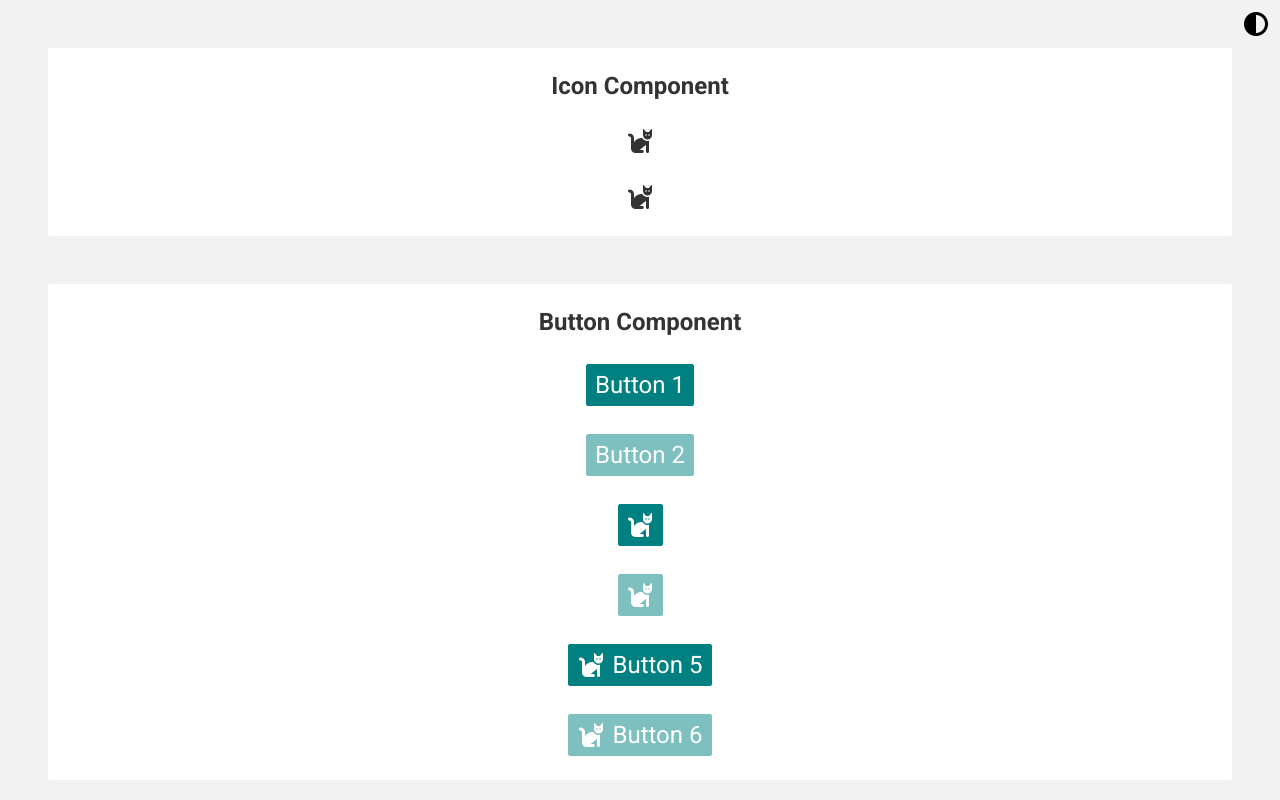
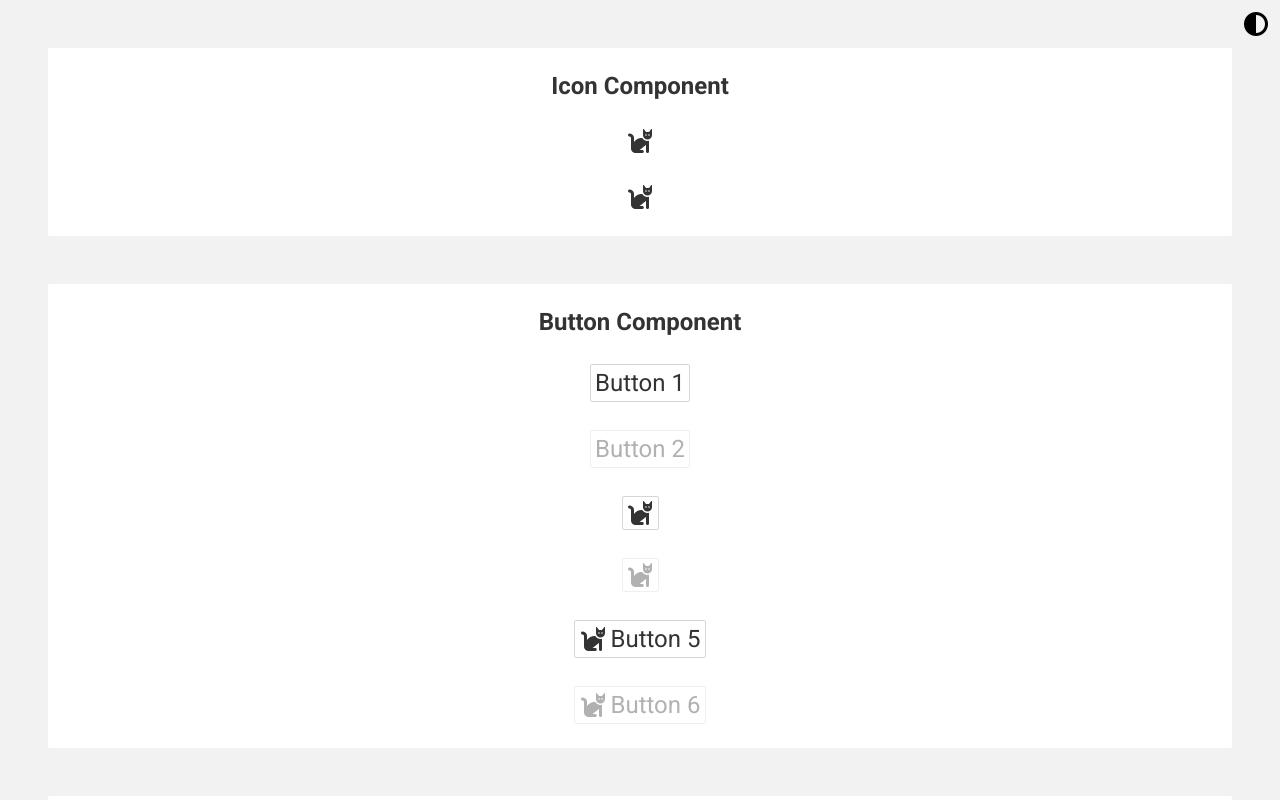
Before and after one commit to temelm/sandbox, a website built with Vite: page index.html in a window 1280 px wide. Shown: the top 800 px of the page. Built offline with nearby package versions, Linux system fonts and the light colour scheme.

Commit message:
Refactor button component

```diff
--- a/src/components/button.css
+++ b/src/components/button.css
@@ -1,28 +1,36 @@
 .button {
   align-items: center;
-  background-color: var(--color-primary);
-  border: var(--border-width) solid var(--color-primary);
+  background-color: var(--color-button-background);
+  border: var(--border-width) solid var(--color-button-border);
   border-radius: var(--border-radius);
-  color: white;
+  color: var(--color-button-text);
   cursor: pointer;
   display: inline-flex;
-  line-height: 1;
-  padding: var(--space-sm);
+  padding: var(--space-xs);
   transition-duration: var(--transition-duration);
-  transition-property: background-color, border-color;
+  transition-property: background-color;
   transition-timing-function: var(--transition-timing-function);
+}
+
+.button:not(:disabled):hover {
+  background-color: var(--color-button-hover-background);
 }
 
 .button:disabled {
   cursor: not-allowed;
-  opacity: 0.5;
-}
-
-.button:not(:disabled):hover {
-  background-color: var(--color-button-hover-background);
-  border-color: var(--color-button-hover-background);
+  opacity: var(--disabled-opacity);
 }
 
 .button:has(i) span {
-  margin-left: var(--space-sm);
+  margin-left: var(--space-xs);
 }
+
+.button.primary-button {
+  background-color: var(--color-primary-element-background);
+  border-color: var(--color-primary-element-border);
+  color: var(--color-primary-element-text);;
+}
+
+.button.primary-button:not(:disabled):hover {
+  background-color: var(--color-primary-element-border);
+}
--- a/src/components/button.js
+++ b/src/components/button.js
@@ -24,10 +24,7 @@ export function createButton (options = {}) {
 
   const domButton = document.createElement('button');
   domButton.classList.add('button');
-  // if (!isNonEmptyString(label)) {
-  //   domButton.classList.add('icon-button');
-  // }
-  if (variant === 'secondary') {
+  if (variant === 'primary') {
     domButton.classList.add(`${variant}-button`);
   }
   if (isNonEmptyString(id)) {
```
